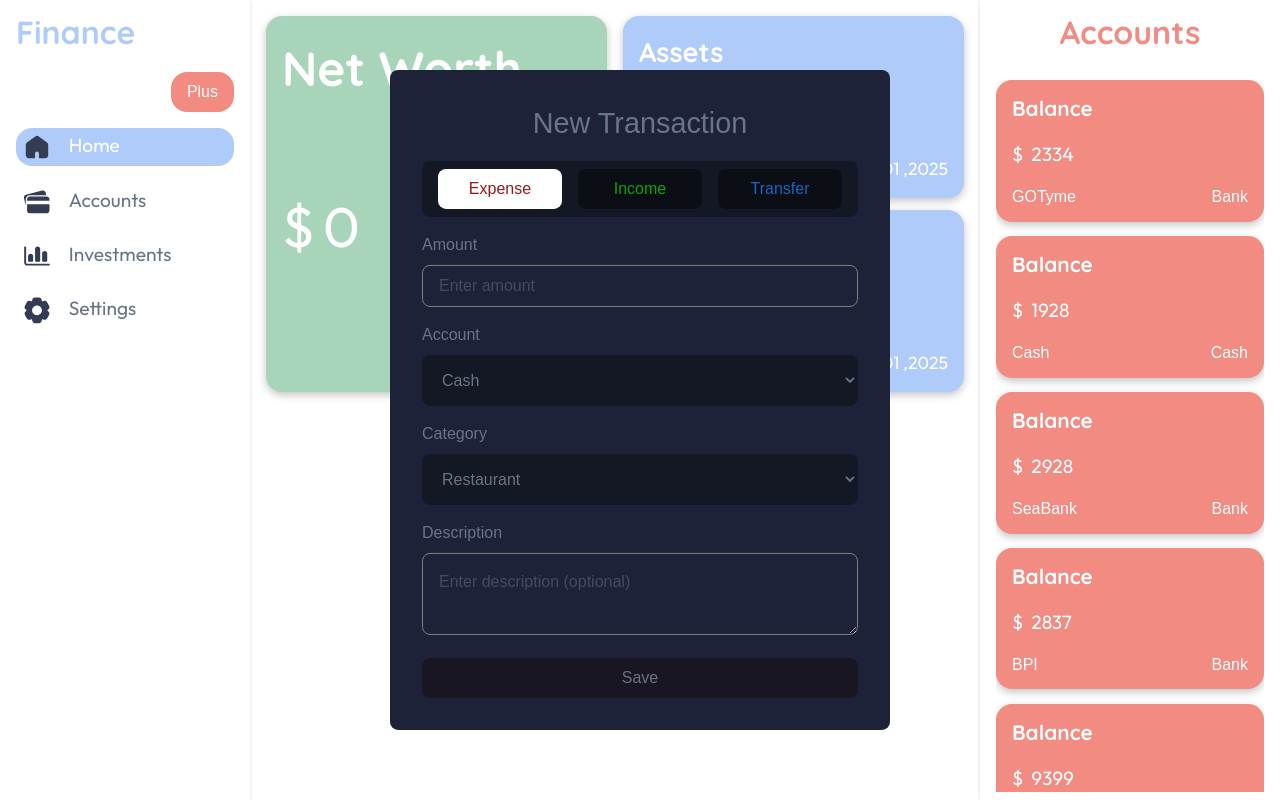
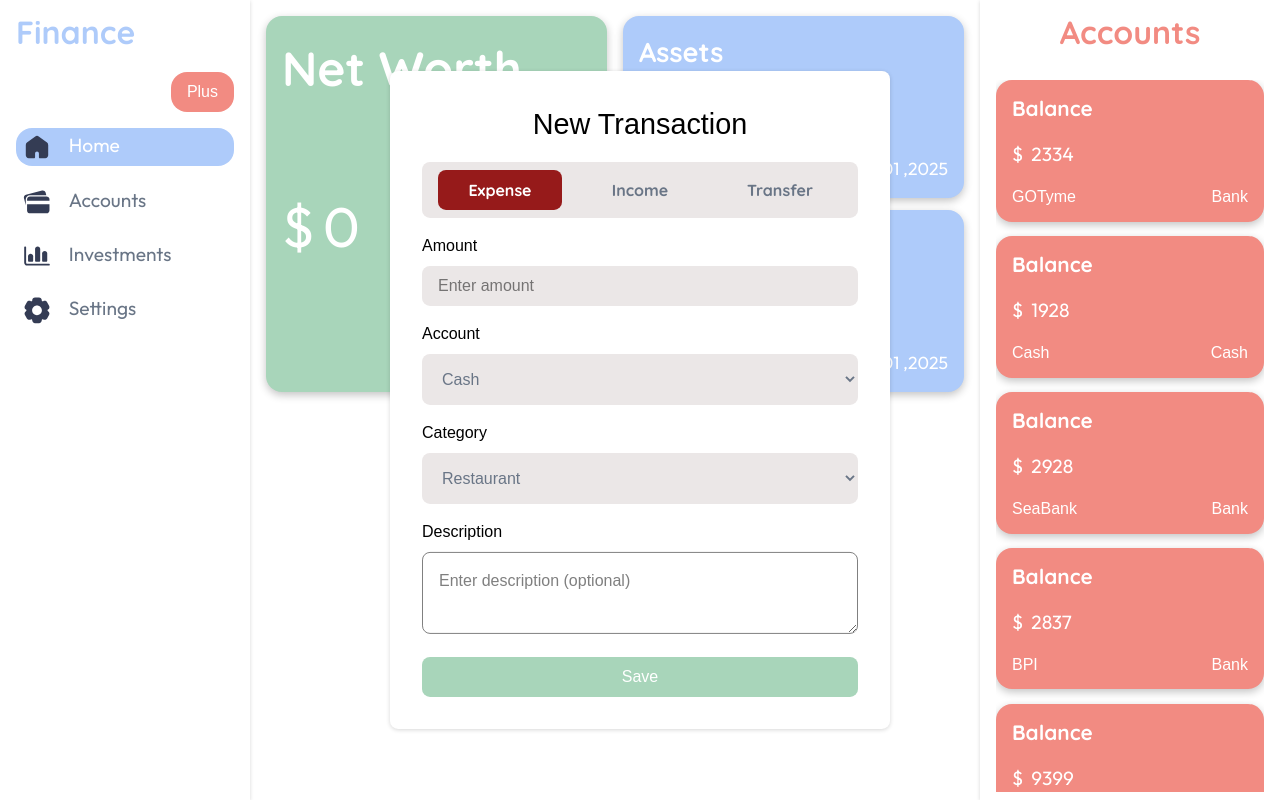
Before and after one commit to asshleygozar/financial-manager, a Next.js app: page /home in a window 1280 px wide. Both pictures are taken after a click on the button "Plus". Built offline with nearby package versions, Linux system fonts and the light colour scheme.

Commit message:
add design colors for background and font color light mode

```diff
--- a/styles/components/modal.module.css
+++ b/styles/components/modal.module.css
@@ -1,5 +1,6 @@
 #modalContainer {
-	background-color: #1d2239;
+	background-color: var(--card-background);
+	box-shadow: rgba(0, 0, 0, 0.16) 0px 1px 4px;
 	max-width: 500px;
 	width: 50%;
 	min-width: 400px;
@@ -9,46 +10,55 @@
 .header {
 	font-size: 1.8rem;
 	text-align: center;
+	color: var(--head-foreground);
 }
 
 .navigation {
 	display: flex;
 	justify-content: space-between;
 	gap: 1rem;
-	background-color: #141724;
+	background-color: var(--input-background);
 	border-radius: 0.5rem;
 	padding: 0.5rem 1rem;
 }
 
 .navigation > button {
+	font-family: var(--font-quick-sand);
+	color: var(--foreground);
+	font-weight: 700;
 	width: 100%;
 	border-radius: 0.5rem;
-	background-color: rgb(11, 14, 21);
 	padding: 0.5rem 1rem;
 	cursor: pointer;
 	transition: background-color 0.2s ease-in-out;
 }
 
-.navigation > button:hover {
-	background-color: #181622;
+.navigation > :nth-child(1):hover,
+.navigation > :nth-child(1).active {
+	background-color: rgb(150, 26, 26);
+	color: var(--bg-foreground);
 }
 
-.navigation > :nth-child(1) {
-	color: rgb(150, 26, 26);
+.navigation > :nth-child(2):hover,
+.navigation > :nth-child(2).active {
+	background-color: rgb(18, 161, 18);
+	color: var(--bg-foreground);
 }
 
-.navigation > :nth-child(2) {
-	color: rgb(18, 161, 18);
-}
-
-.navigation > :nth-child(3) {
-	color: rgb(26, 102, 195);
+.navigation > :nth-child(3):hover,
+.navigation > :nth-child(3).active {
+	background-color: rgb(26, 102, 195);
+	color: var(--bg-foreground);
 }
 
 .form {
 	display: flex;
 	flex-direction: column;
 	gap: 1rem;
+}
+
+.form label {
+	color: var(--head-foreground);
 }
 
 .form > div {
@@ -61,7 +71,6 @@
 	margin-top: 0.5rem;
 	display: block;
 	width: 100%;
-	border: 1px solid grey;
 	border-radius: 0.5rem;
 	padding: 0.5rem 1rem;
 	outline: none;
@@ -70,14 +79,16 @@
 .form input[type='number'] {
 	-moz-appearance: textfield;
 	appearance: textfield;
+	background-color: var(--input-background);
 }
 
 .selector {
 	margin-top: 0.5rem;
 	border-radius: 0.5rem;
-	background-color: #141724;
+	background-color: var(--input-background);
 	padding: 1rem;
 	width: 100%;
+	color: var(--foreground);
 }
 
 .description {
@@ -92,15 +103,12 @@
 .saveButton {
 	padding: 0.5rem 1rem;
 	width: 100%;
-	background-color: #181622;
+	background-color: var(--accent-green);
+	color: var(--bg-foreground);
 	border-radius: 0.5rem;
 	transition: background-color 0.1s ease-out;
 }
 
-.navigation > .active {
-	background-color: white;
+.saveButton:hover {
+	background-color: var(--accent-blue);
 }
-
-.saveButton:hover{
-	background-color: #141724;
-}
```
